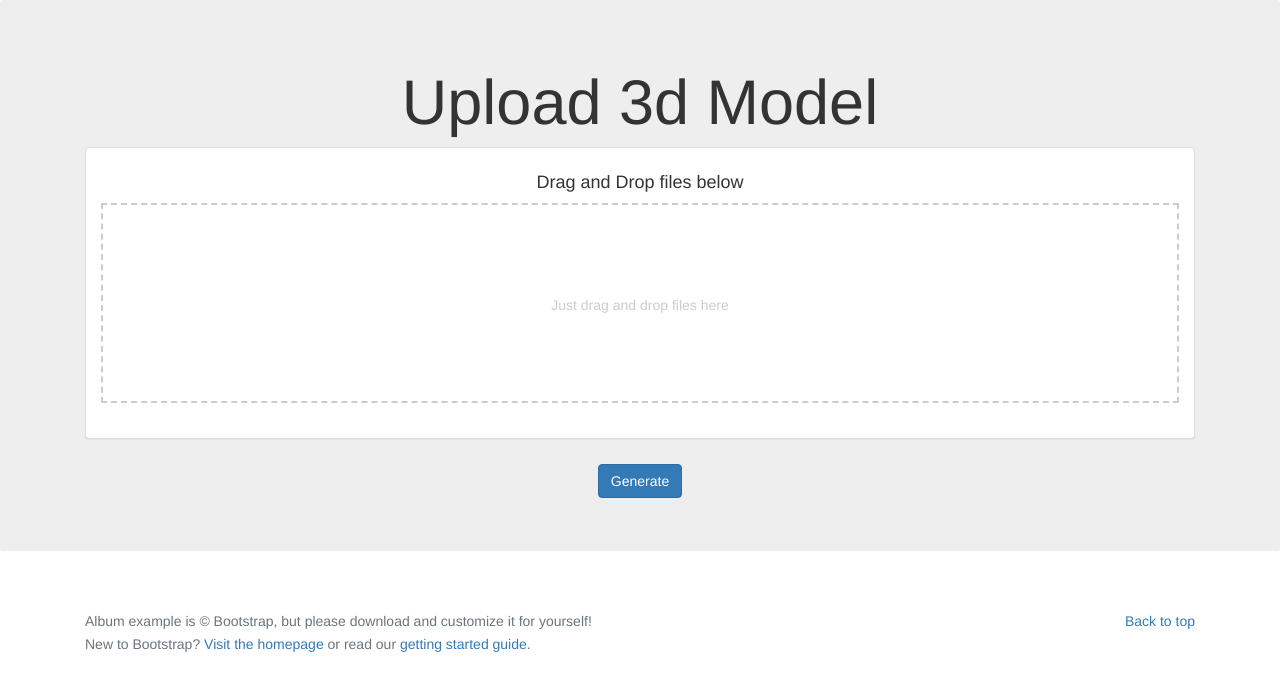
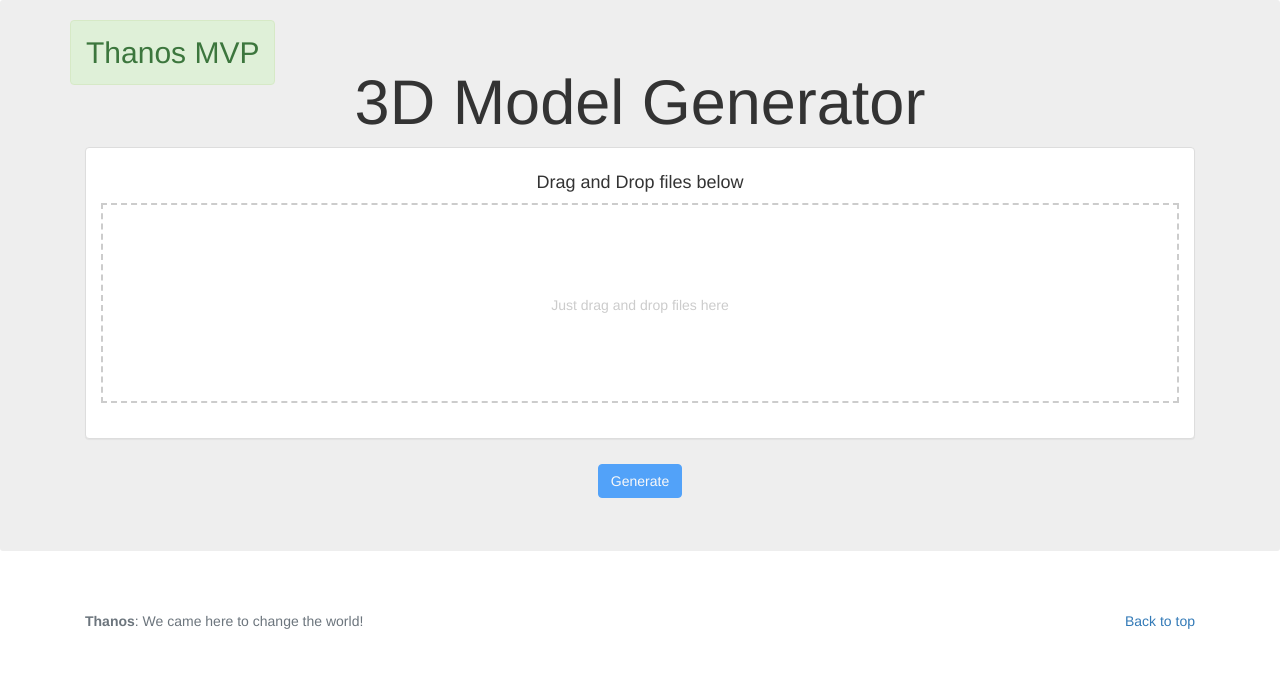
Before and after one commit to nsiniakevich/allstartup-minsk, a plain HTML site: page index.html in a window 1280 px wide. Drawn offline with nearby package versions, Linux system fonts and the light colour scheme.

Commit message:
Polishing

```diff
--- a/app.js
+++ b/app.js
@@ -38,6 +38,10 @@ $('#js-upload-form').submit(function (e) {
             $('#upload-finished').fadeIn();
 
             $('#filename').text(filname);
+
+            $('#generate').removeClass('disabled');
+
+            $('#drop-zone').hide()
         } else {
             width++;
             elem.style.width = width + '%';
--- a/index.html
+++ b/index.html
@@ -203,7 +203,8 @@
 
     <section class="jumbotron text-center">
         <div class="container">
-            <h1 class="jumbotron-heading">Upload 3d Model</h1>
+            <h2 class="alert alert-success" style="position:fixed; top: 0;">Thanos MVP</h2>
+            <h1 class="jumbotron-heading">3D Model Generator</h1>
 <!--            <p class="lead text-muted">Something short and leading about the collection below—its contents, the creator,-->
 <!--                etc. Make it short and sweet, but not too short so folks don't simply skip over it entirely.</p>-->
 <!--            <p>-->
@@ -243,7 +244,7 @@
                     </div>
                 </div>
             </div>
-                <div id="generate" class="btn btn-primary my-2">Generate</div>
+                <div id="generate" class="btn btn-primary my-2 disabled">Generate</div>
 <!--                <a href="https://getbootstrap.com/docs/4.0/examples/album/#" class="btn btn-secondary my-2">Secondary-->
 <!--                    action</a>-->
             </p>
@@ -325,9 +326,7 @@
         <p class="float-right">
             <a href="https://getbootstrap.com/docs/4.0/examples/album/#">Back to top</a>
         </p>
-        <p>Album example is © Bootstrap, but please download and customize it for yourself!</p>
-        <p>New to Bootstrap? <a href="https://getbootstrap.com/docs/4.0/">Visit the homepage</a> or read our <a
-                href="https://getbootstrap.com/docs/4.0/getting-started/">getting started guide</a>.</p>
+        <p><b>Thanos</b>: We came here to change the world!</p>
     </div>
 </footer>
 
```
